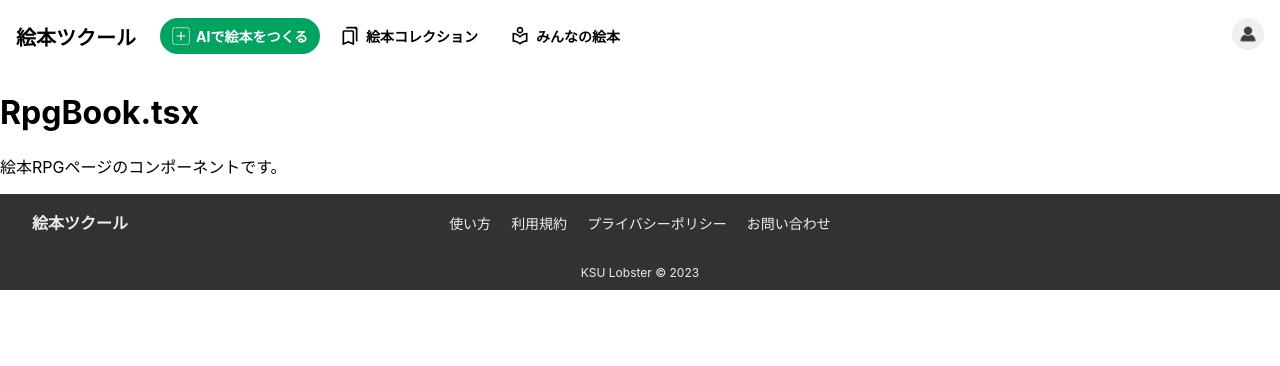
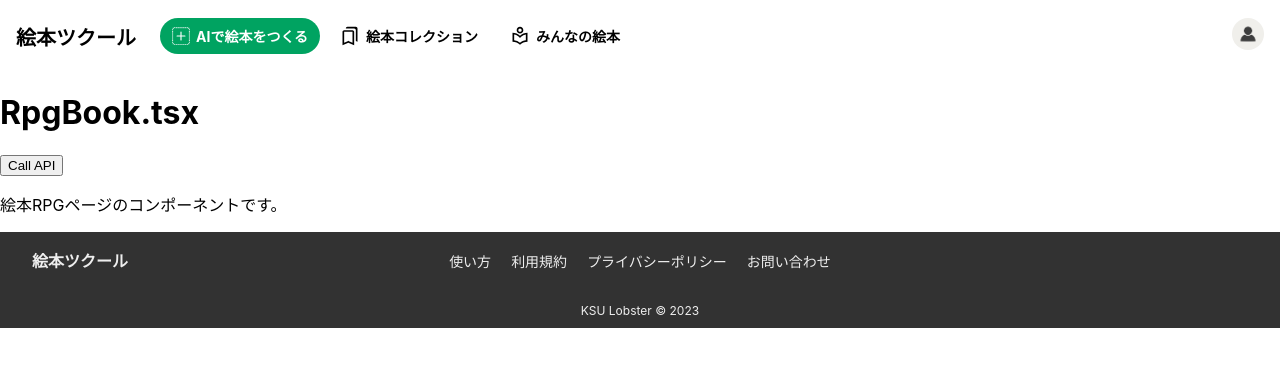
Before and after one commit to KsuLobster/hackathon_lobster, a React (Create React App) app: page /rpg-book in a window 1280 px wide. Shown: the top 366 px of the page. Built offline with nearby package versions, Linux system fonts and the light colour scheme; no server answers; what reactfire would draw is missing.

Commit message:
CreateRpgを作成

```diff
--- /dev/null
+++ b/src/pages/RpgBook/CreateRpg.tsx
@@ -0,0 +1,51 @@
+// RpgBook/CreateRpg.tsx
+import { useState } from 'react'
+
+function CreateRpg() {
+  // ストーリーのレスポンスを管理するためのステート
+  const [response, setResponse] = useState<string | null>(null)
+
+  // APIを呼び出す非同期関数
+  const callApi = async () => {
+    // 環境変数からエンドポイントURLを取得
+    const apiUrl = process.env.REACT_APP_STORY_GENERATOR_API_URL
+
+    try {
+      // APIへのリクエストを送信
+      const response = await fetch(apiUrl as string, {
+        method: 'POST',
+        headers: {
+          'Content-Type': 'application/json',
+        },
+        body: JSON.stringify({
+          prompt: 'むかしむかし、あるところに...',
+        }),
+      })
+
+      // レスポンスが正常でない場合、エラーをスロー
+      if (!response.ok) {
+        throw new Error('Error calling API.')
+      }
+
+      // レスポンスのJSONを解析し、ストーリーをステートに設定
+      const result = await response.json()
+      setResponse(result.story)
+    } catch (error) {
+      // API呼び出しでエラーが発生した場合、コンソールにエラーを出力し、ステートにエラーメッセージを設定
+      console.error('Error calling API:', error)
+      console.error('Full error object:', JSON.stringify(error))
+      setResponse('Error calling API.')
+    }
+  }
+
+  return (
+    <div>
+      {/* API呼び出しをトリガーするボタン */}
+      <button onClick={callApi}>Call API</button>
+      {/* レスポンスがある場合、その内容を表示 */}
+      {response && <div>{response}</div>}
+    </div>
+  )
+}
+
+export default CreateRpg
--- a/src/pages/RpgBook/RpgBook.tsx
+++ b/src/pages/RpgBook/RpgBook.tsx
@@ -1,9 +1,10 @@
-//import '*'
+import CreateRpg from './CreateRpg'
 
 function RpgBook() {
   return (
     <div className="App">
       <h1>RpgBook.tsx</h1>
+      <CreateRpg />
       <p>絵本RPGページのコンポーネントです。</p>
     </div>
   )
```
